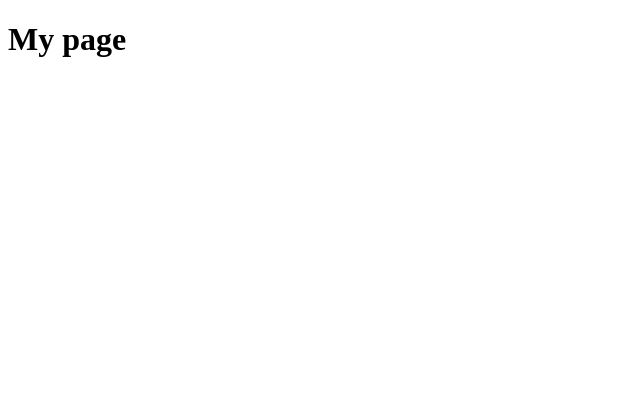
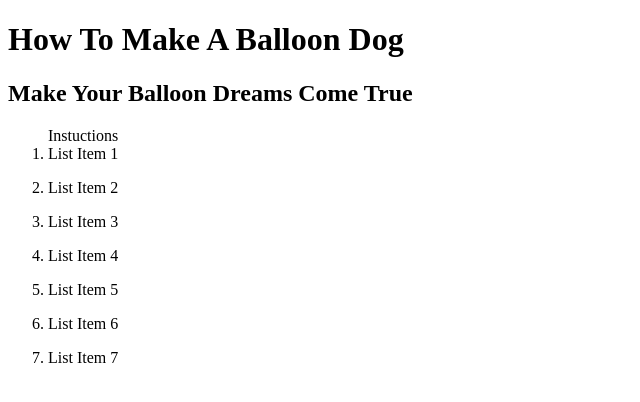
Before and after one commit to YamianR/JS-Fundamentals-III---To-Do-List, a website: page index.html in a window 1280 px wide. Shown: the whole page, without its empty margins (0-640 px from the left). Drawn offline with Linux system fonts and the light colour scheme.

Commit message:
list made

```diff
--- a/index.html
+++ b/index.html
@@ -11,7 +11,26 @@
 </head>
 <body>
  <script src="./index.js"></script>
- <h1>My page</h1>
+ <h1>How To Make A Balloon Dog</h1>
+ <h2>Make Your Balloon Dreams Come True</h2>
+    <ol>Instuctions
+    <li> List Item 1</li>
+    <p></p>
+    <li> List Item 2</li>
+    <p></p>
+    <li> List Item 3</li>
+    <p></p>
+    <li> List Item 4 </li>
+    <p></p>
+    <li> List Item 5</li>
+    <p></p>
+    <li> List Item 6</li>
+    <p></p>
+    <li> List Item 7 </li>
+    <p></p>
+</ol>
 
+
+</ul>
 </body>
 </html>
```
